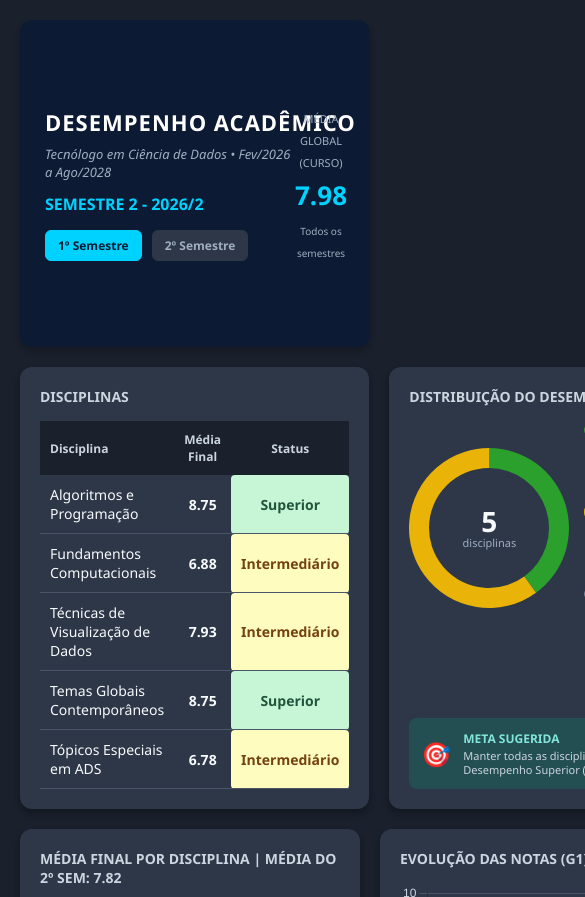
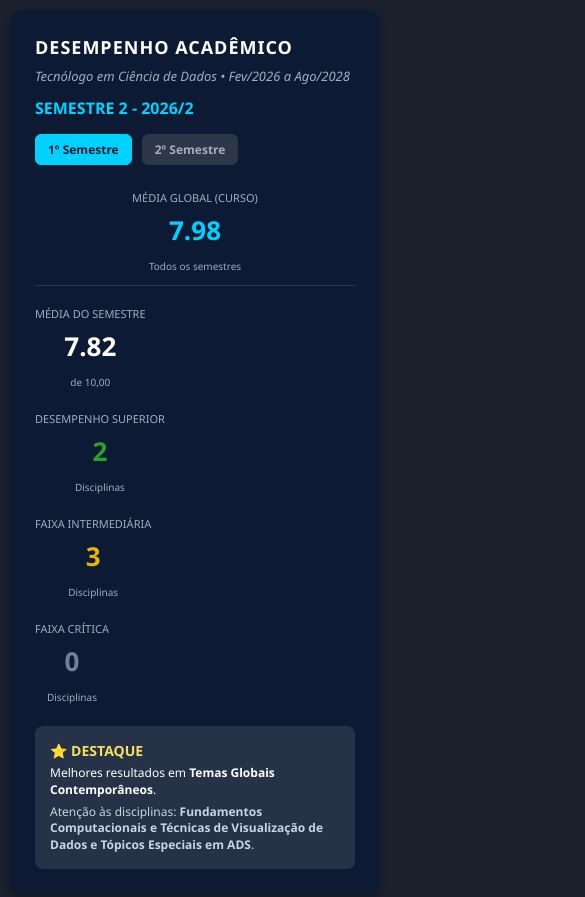
Before and after one commit to Redronew/boletim-dashboard, a plain HTML site: page index.html in a window 390 px wide. Shown: the top 897 px of the page, 585 px wide, since content can reach past the window. Drawn offline with nearby package versions, Linux system fonts and the light colour scheme.

Commit message:
Adicionando responsividade para mobile

```diff
--- a/style.css
+++ b/style.css
@@ -43,7 +43,6 @@ body {
     align-items: center;
     margin-bottom: 20px;
     box-shadow: 0 4px 6px rgba(0,0,0,0.2);
-    overflow: hidden; /* IMPEDE QUE OS ELEMENTOS VAZEM PARA FORA DO CABEÇALHO */
 }
 
 .header-esquerda {
@@ -51,7 +50,7 @@ body {
     flex-direction: column;
     justify-content: center;
     flex: 1;
-    min-width: 250px; /* Garante um tamanho mínimo para o título não quebrar */
+    min-width: 250px;
 }
 
 .header h1 {
@@ -111,7 +110,7 @@ body {
     display: flex;
     gap: 25px;
     align-items: center;
-    flex-shrink: 1; /* Permite que as métricas encolham se faltar espaço */
+    flex-shrink: 0;
 }
 
 .metrica {
@@ -143,9 +142,9 @@ body {
     background-color: rgba(255, 255, 255, 0.1);
     padding: 15px;
     border-radius: 8px;
-    max-width: 280px; /* Reduzido um pouco */
+    max-width: 280px;
     margin-left: 20px;
-    flex-shrink: 1; /* IMPORTANTE: Permite que a caixa diminua de tamanho se precisar */
+    flex-shrink: 1;
 }
 
 .destaque h3 {
@@ -157,7 +156,7 @@ body {
 .destaque p {
     font-size: 12px;
     line-height: 1.4;
-    white-space: normal; /* Permite que o texto quebre em várias linhas */
+    white-space: normal;
 }
 
 .destaque .alerta {
@@ -394,3 +393,75 @@ td {
     transform: translate(-50%, -50%);
     background-color: inherit;
 }
+
+/* ========================================= */
+/* --- RESPONSIVIDADE PARA TABLETS E CELULARES --- */
+/* ========================================= */
+
+/* Tablets e telas médias (até 1024px) */
+@media (max-width: 1024px) {
+    .header {
+        flex-direction: column; /* Empilha o cabeçalho */
+        align-items: flex-start;
+        gap: 20px;
+    }
+
+    .metricas-topo {
+        flex-wrap: wrap; /* Permite que as métricas quebrem de linha */
+        gap: 15px;
+        width: 100%;
+    }
+
+    .destaque {
+        margin-left: 0;
+        max-width: 100%;
+        width: 100%;
+    }
+
+    .conteudo-principal, .graficos-inferiores {
+        grid-template-columns: 1fr; /* Coloca os gráficos um embaixo do outro */
+    }
+}
+
+/* Celulares (até 768px) */
+@media (max-width: 768px) {
+    body {
+        padding: 10px; /* Diminui a margem da tela */
+    }
+
+    .header h1 {
+        font-size: 18px;
+        white-space: normal; /* Permite quebrar o título em telas muito pequenas */
+    }
+
+    .metricas-topo {
+        flex-direction: column; /* Empilha as métricas no celular */
+        align-items: flex-start;
+    }
+
+    .destaque-global {
+        border-right: none; /* Tira a linha divisória no celular */
+        padding-right: 0;
+        border-bottom: 1px solid #2d3748;
+        padding-bottom: 10px;
+        width: 100%;
+    }
+
+    .rosca-conteudo {
+        flex-direction: column; /* Coloca a rosca em cima e a legenda embaixo */
+    }
+
+    .grafico-container {
+        width: 200px; /* Aumenta um pouco a rosca no celular */
+        height: 200px;
+        margin-bottom: 15px;
+    }
+
+    .legenda-customizada {
+        width: 100%;
+    }
+
+    .botoes-semestre {
+        flex-wrap: wrap;
+    }
+}
```
